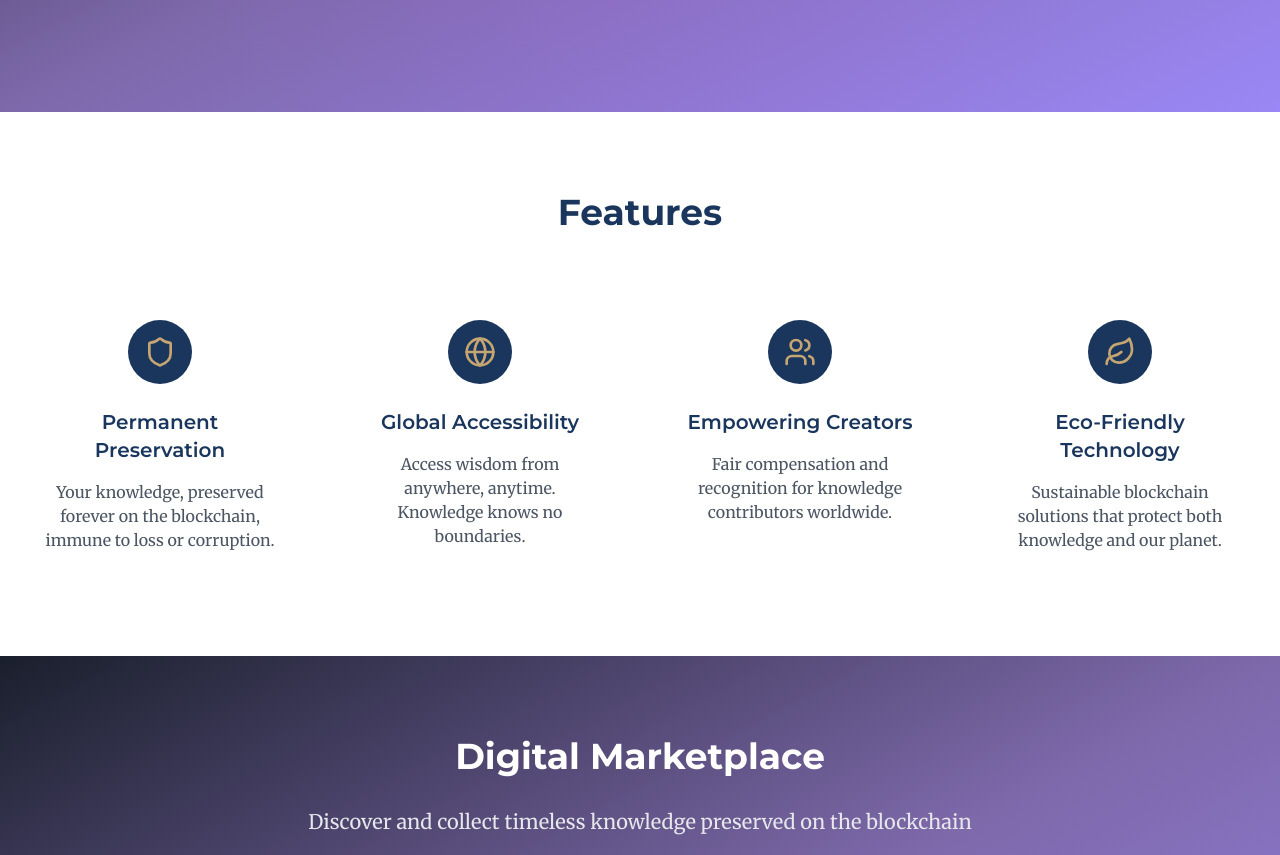
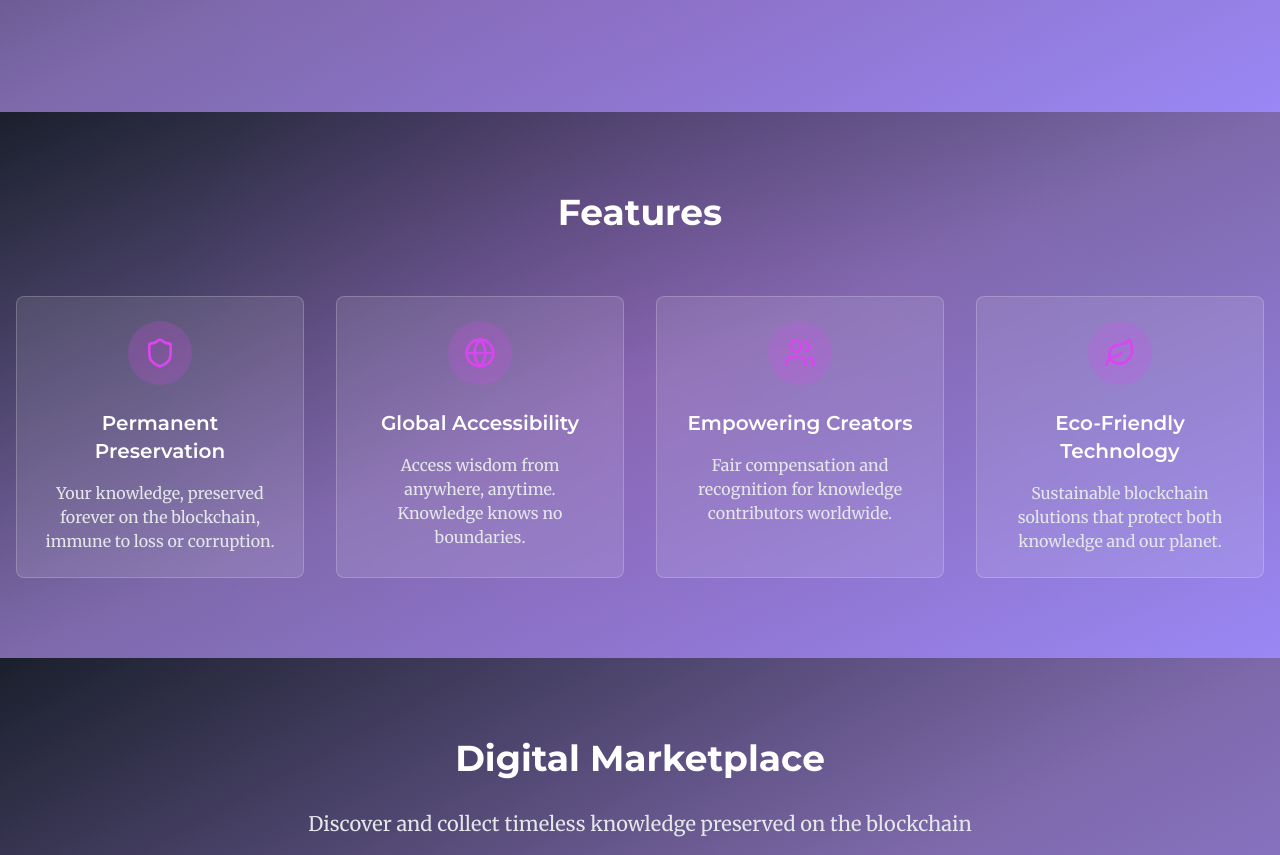
Before and after one commit to DisciplesofLove/timeless-knowledge-haven, a React (Vite) app: page / in a window 1280 px wide. Shown: the part 592-1447 px from the top of the page. Built offline with nearby package versions, Linux system fonts and the light colour scheme.

Commit message:
Style Features Component to Match Page
Updated the styling of the Features component to ensure it aligns with the overall design of the home page.
[skip gpt_engineer]

```diff
--- a/src/components/Features.tsx
+++ b/src/components/Features.tsx
@@ -25,21 +25,25 @@ const features = [
 
 export const Features = () => {
   return (
-    <section className="py-20 bg-white">
-      <div className="container mx-auto px-4">
-        <h2 className="text-4xl font-montserrat font-bold text-eternal-blue text-center mb-16">
+    <section className="py-20 bg-gradient-to-br from-[#1A1F2C] via-[#7E69AB] to-[#9b87f5] relative">
+      <div className="absolute inset-0 bg-[radial-gradient(circle_at_center,rgba(217,70,239,0.1)_0%,rgba(26,31,44,0)_70%)]" />
+      <div className="container mx-auto px-4 relative z-10">
+        <h2 className="text-4xl font-montserrat font-bold text-white text-center mb-16">
           Features
         </h2>
         <div className="grid grid-cols-1 md:grid-cols-2 lg:grid-cols-4 gap-8">
           {features.map((feature, index) => (
-            <div key={index} className="p-6 rounded-lg transition-all hover:shadow-lg">
-              <div className="w-16 h-16 mb-6 mx-auto bg-eternal-blue rounded-full flex items-center justify-center">
-                <feature.icon className="w-8 h-8 text-eternal-gold" />
+            <div
+              key={index}
+              className="p-6 rounded-lg transition-all hover:transform hover:scale-105 bg-white/10 backdrop-blur-sm border border-white/20"
+            >
+              <div className="w-16 h-16 mb-6 mx-auto bg-[#D946EF]/20 rounded-full flex items-center justify-center">
+                <feature.icon className="w-8 h-8 text-[#D946EF]" />
               </div>
-              <h3 className="text-xl font-montserrat font-semibold text-eternal-blue mb-4 text-center">
+              <h3 className="text-xl font-montserrat font-semibold text-white mb-4 text-center">
                 {feature.title}
               </h3>
-              <p className="text-gray-600 text-center font-merriweather">
+              <p className="text-gray-200 text-center font-merriweather">
                 {feature.description}
               </p>
             </div>
```
